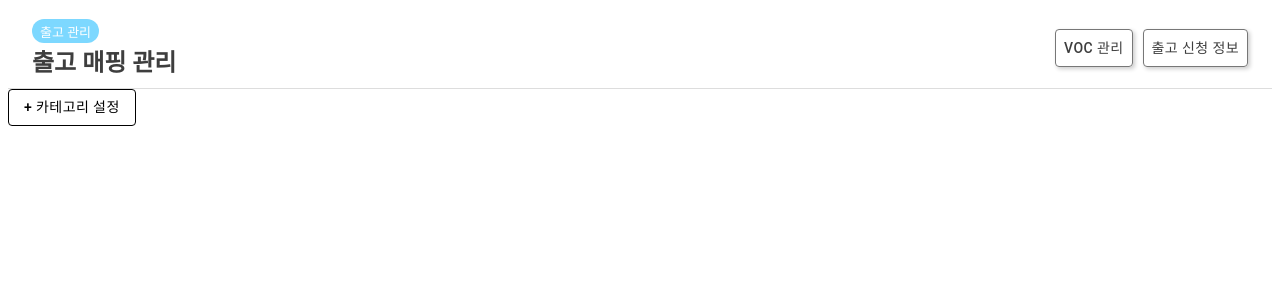
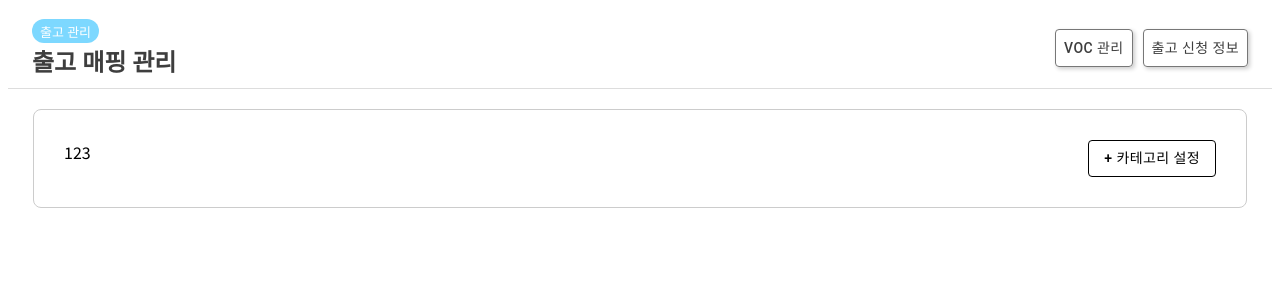
Before and after one commit to PreOnBoarding-Team17/Week3_Table, a React (Create React App) app: page / in a window 1280 px wide. Shown: the top 300 px of the page. Built offline with nearby package versions, Linux system fonts and the light colour scheme; data requests are answered from the project's data file; what emotion-reset would draw is missing.

Commit message:
feat #11: SearchCatogory 생성

```diff
--- a/src/App.tsx
+++ b/src/App.tsx
@@ -3,9 +3,12 @@ import { fetchData } from 'API';
 import { Global } from '@emotion/react';
 import GlobalStyles from 'Utils/Styles/GlobalStyles';
 import NavigationBar from 'Components/Common/NavigationBar';
+import SettingCategory from 'Components/SettingCategory';
 import { INITIAL_CATEGORY } from 'Utils/Constants/';
 import { SelectedInterface, DataInterface } from 'Utils/Interfaces';
-import SelectModal from 'Components/SelectModal';
+import { Box } from '@mui/system';
+import styled from '@emotion/styled';
+import SearchCategory from 'Components/SearchCategory';
 
 function App() {
   const localSelected = localStorage.getItem('selected');
@@ -27,13 +30,36 @@ function App() {
     <div className="App">
       <Global styles={GlobalStyles} />
       <NavigationBar />
-      <SelectModal
-        text="+ 카테고리 설정"
-        selected={selected}
-        setSelected={setSelected}
-      />
+      <Wrapper>
+        <Content>
+          <ContentMenu>
+            <SearchCategory selected={selected} />
+            <SettingCategory selected={selected} setSelected={setSelected} />
+          </ContentMenu>
+          <ContentTable></ContentTable>
+        </Content>
+      </Wrapper>
     </div>
   );
 }
 
+const Wrapper = styled(Box)`
+  padding: 20px 25px;
+`;
+
+const Content = styled(Box)`
+  box-sizing: border-box;
+  border: 1px solid #ccc;
+  border-radius: 8px;
+  padding: 30px;
+`;
+
+const ContentMenu = styled(Box)`
+  display: flex;
+  justify-content: space-between;
+  width: 100%;
+`;
+
+const ContentTable = styled(Box)``;
+
 export default App;
--- /dev/null
+++ b/src/Components/SearchCategory/index.tsx
@@ -0,0 +1,27 @@
+import React, { useState } from 'react';
+import {
+  Box,
+  Button,
+  Typography,
+  Modal,
+  FormGroup,
+  FormControlLabel,
+  Checkbox,
+} from '@mui/material';
+import styled from '@emotion/styled';
+import { SelectedInterface } from 'Utils/Interfaces';
+import useToggle from 'Utils/Hooks/UseToggle';
+
+const BTNTEXT = '카테고리 선택';
+const MODALTITLE = '카테고리 선택해주세요.';
+const MODALBTNTEXT = '선택 완료';
+
+interface SearchCategoryProps {
+  selected: SelectedInterface;
+}
+
+const SearchCategory: React.FC<SearchCategoryProps> = ({ selected }) => {
+  return <div>123</div>;
+};
+
+export default SearchCategory;
--- a/src/Components/SelectModal/index.tsx
+++ b/src/Components/SettingCategory/index.tsx
@@ -12,17 +12,16 @@ import styled from '@emotion/styled';
 import { SelectedInterface } from 'Utils/Interfaces';
 import useToggle from 'Utils/Hooks/UseToggle';
 
+const BTNTEXT = '+ 카테고리 설정';
 const MODALTITLE = '카테고리 선택해주세요.';
 const MODALBTNTEXT = '선택 완료';
 
-interface CustomModalProps {
-  text: string;
+interface SettingCategoryProps {
   selected: SelectedInterface;
   setSelected: (selectedCategory: SelectedInterface) => void;
 }
 
-const SelectModal: React.FC<CustomModalProps> = ({
-  text,
+const SettingCategory: React.FC<SettingCategoryProps> = ({
   selected,
   setSelected,
 }) => {
@@ -48,7 +47,7 @@ const SelectModal: React.FC<CustomModalProps> = ({
   return (
     <div>
       <Button variant="outlined" color="inherit" onClick={toggleTrue}>
-        {text}
+        {BTNTEXT}
       </Button>
       <Modal open={toggle} onClose={toggleOutSide}>
         <ModalContainer>
@@ -109,4 +108,4 @@ const ModalContent = styled(Box)`
   align-items: center;
 `;
 
-export default SelectModal;
+export default SettingCategory;
```
